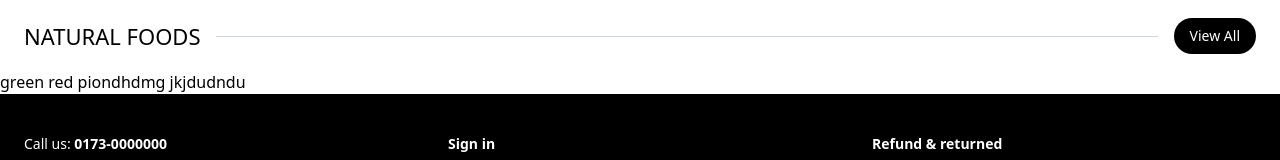
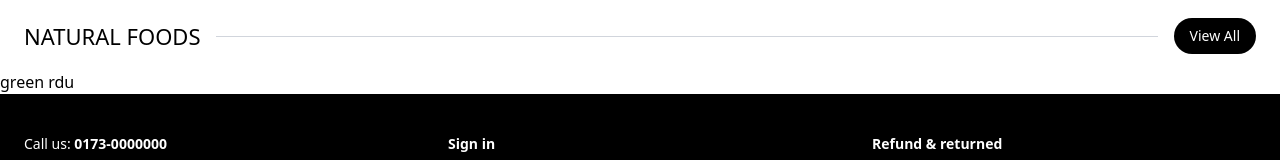
Before and after one commit to mamudulislam/E-com, a React (Vite) app: page / in a window 1280 px wide. Shown: the part 4400-4560 px from the top of the page. Built offline with nearby package versions, Linux system fonts and the light colour scheme.

Commit message:
add some new

```diff
--- a/src/componentes/Home.jsx
+++ b/src/componentes/Home.jsx
@@ -274,7 +274,7 @@ const Home = () => {
                 <div className="flex-grow border-t border-gray-300 mx-4"></div>
                 <a className="px-4 py-2 text-white text-sm bg-secondary rounded-full bg-black" href="/category/natural-foods">View All</a>
             </div>
-            <h2>green red piondhdmg jkjdudndu</h2>
+            <h2>green rdu</h2>
         </>
     );
 };
```
